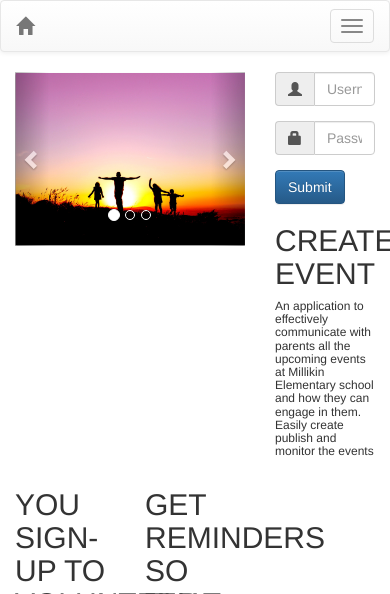
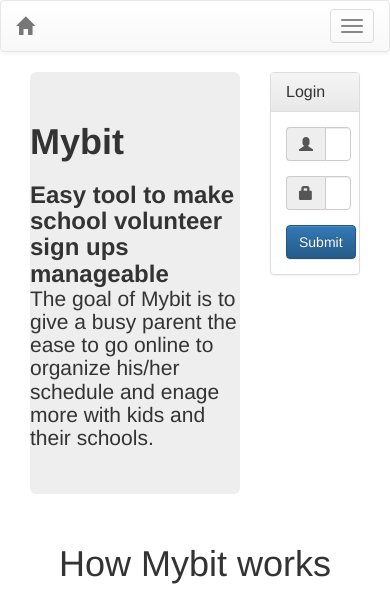
Before and after one commit to shilpa-sirur/My_Sign-ups, a Flask app: page / in a window 390 px wide. Shown: the top 594 px of the page. Run offline with Flask 2, Linux system fonts and the light colour scheme; some libraries are stand-ins or nearby versions.

Commit message:
Implemented jumbotron and panels and cleaned up the Homepage

```diff
--- a/templates/base.html
+++ b/templates/base.html
@@ -1,15 +1,29 @@
 <!doctype html>
 <html>
 <head>
-  <title>My Sign-ups</title>
+  <title>Mybit</title>
   <link rel="stylesheet" href="../static/css/style.css">
   <link rel="stylesheet" href="../static/bootstrap/css/bootstrap.min.css">
   <link rel="stylesheet" href="../static/bootstrap/css/bootstrap-theme.min.css">
   <script src="../static/jquery.min.js"></script>
   <script src="../static/bootstrap/js/bootstrap.min.js"></script>
+
+<style>
+.login {
+  float: right;
+  margin: 0 0 10px 10px
+
+}
+
+.thumbnail {
+    border: 0 none;
+    box-shadow: none;
+}
+</style>
+
 </head>
 
-<body>
+<body data-spy="scroll" data-target="#navbarCollapse">
 <div class="bs-example">
     <nav role="navigation" class="navbar navbar-default">
         <!-- Brand and toggle get grouped for better mobile display -->
@@ -25,12 +39,13 @@
         <!-- Collection of nav links and other content for toggling -->
         <div id="navbarCollapse" class="collapse navbar-collapse">
             <ul class="nav navbar-nav">
-                <li class="active"><a href="#">Home</a></li>
-                <li><a href="#">How it works</a></li>
+                <li class="active"><a href="#"><strong>Mybit</strong></a></li>
+                <li><a href="#hwowrk">How it works</a></li>
+            </ul>
+            <!-- Single button -->
 
-            </ul>
             <ul class="nav navbar-nav">
-                <li><a href="#">Contact</a></li>
+                <li><a href="#contact">Contact</a></li>
             </ul>
                         <ul class="nav navbar-nav navbar-right">
                 <li><a href="http://localhost:5000" ><button type="button" class="btn btn-primary">Login</button></a></li>
--- a/templates/login.html
+++ b/templates/login.html
@@ -1,45 +1,31 @@
 {% extends 'base.html' %}
 {% block content %}
 					<!-- This is a carousel provided by bootstrap-->
+<div class="container-fluid">
+	<div class="col-xs-12">
+		<div class="row">
 		  <div class="col-xs-8">
-					    <div id="myCarousel" class="carousel slide" data-ride="carousel">
-					        <!-- Carousel indicators -->
-					        <ol class="carousel-indicators">
-					            <li data-target="#myCarousel" data-slide-to="0" class="active"></li>
-					            <li data-target="#myCarousel" data-slide-to="1"></li>
-					            <li data-target="#myCarousel" data-slide-to="2"></li>
-					        </ol>
-					        <!-- Wrapper for carousel items -->
-					        <div class="carousel-inner">
-					            <div class="item active">
-					                <img src="../static/img/fam1.png" alt="First Slide">
-					            </div>
-					            <div class="item">
-					                <img src="../static/img/fam2.png" alt="Second Slide">
-					            </div>
-					            <div class="item">
-					                <img src="../static/img/fam3.png" alt="Third Slide">
+
+			<div class="jumbotron loginpagejump">
+					<h1><strong>Mybit<strong></h1><h3> Easy tool to make school volunteer sign ups manageable
+					<p>The goal of Mybit is to give a busy parent the ease to go online to organize his/her schedule and enage more with kids and their schools.</p>
 			</div>
 		  </div>
-					        <!-- Carousel controls -->
-					        <a class="carousel-control left" href="#myCarousel" data-slide="prev">
-					            <span class="glyphicon glyphicon-chevron-left"></span>
-					        </a>
-					        <a class="carousel-control right" href="#myCarousel" data-slide="next">
-					            <span class="glyphicon glyphicon-chevron-right"></span>
-					        </a>
+		  <div class="col-xs-4">
+
+				<div class="panel panel-default">
+				  	<div class="panel-heading">
+				    <h3 class="panel-title">Login </h3>
 				  	</div>
-				   </div>
+				  	<div class="panel-body">
 
-			<!--This is a login form with input fields and glyphicon icons provided by bootstrap-->
-			<div class="col-xs-4" >
 						<form action = "/sign_in" id="login_form" method="POST">
 							<div class="form-group">
 								<div class="input-group">
 									<span class="input-group-addon">
 										<span class="glyphicon glyphicon-user"></span>
 									</span>
-							<input type="text" class="form-control" placeholder="Username" name="email">
+									<input type="text" class="form-control" placeholder="Enter valid email address" name="email">
 								</div>
 							</div>
 								<div class="form-group">
@@ -47,37 +33,75 @@
 										<span class="input-group-addon">
 											<span class="glyphicon glyphicon-lock"></span>
 										</span>
-						<input type="password" class="form-control" placeholder="Password" name="password">
+										<input type="password" class="form-control" placeholder="Choose a Password" name="password">
 									</div>
 								</div>
 							<input type="submit" class="btn btn-primary" value="Submit">
 
 						</form>
 				 	</div>
-<!-- This is the text on the homepage for how it works-->
-<div class="container-fluid">
-    <div class="row">
-        <div class="col-xs-4">
-            <h2>CREATE EVENT</h2>
-            <h6>An application to effectively communicate with parents all the upcoming events at Millikin Elementary school and how they can engage in them. Easily create publish and monitor the events</h6>
-        </div>
-        <div class="col-xs-4">
-            <h2>YOU SIGN-UP TO VOLUNTEER</h2>
-            <h6>Learn different ways to contribute to your kids and schools success. Choose from labs to various events which shape up kids overall growth</h6>
-        </div>
-        <div class="col-xs-4">
-            <h2>GET REMINDERS SO THAT YOU DON'T FORGET TO ENGAGE WITH KIDS</h2>
-            <h6>Engage with kids and school. Spend quality time in enagaging rather than planning to subscribe for one. Various oppurtunities available</h6>
 				</div>
 			</div>
-    <hr>
+
+		</div>
+
+	</div>
+
+	<div class="col-xs-12" align="center">
+		<h1 id="hwowrk" >How Mybit works</H1>
+	</div>
+				<!--This is a login form with input fields and glyphicon icons provided by bootstrap-->
+	<div class="col-xs-12" >
+					<!-- This is the text on the homepage for how it works-->
+
 	<div class="row">
-        <div class="col-xs-12">
-            <footer>
-                <p>&copy; Copyright 2015 Shilpa Sirur Inc</p>
-            </footer>
+	  <div class="col-sm-3 col-md-3">
+		    <div class="thumbnail">
+			    <img src="static/img/Create.png" alt="..." class="img-circle">
+			     <div class="caption">
+			        <h3>Create Event</h3>
+			        <p> A school parent can volunteer as an admin and create, monitor and publish all the upcoming events at a school.</p>
+			    </div>
+		  	</div>
+		</div>
+	  <div class="col-sm-3 col-md-3">
+	    <div class="thumbnail">
+	    <img src="static/img/Register.png" alt="..." class="img-circle">
+	     <div class="caption">
+	        <h3>Register for Events</h3>
+	        <p>It allows other parents to sign up for a volunteer activity at school, keep track of their volunteer activity profile.
+			</p>
 	      </div>
 	    </div>
 	  </div>
 
+	  <div class="col-sm-3 col-md-3">
+	    <div class="thumbnail">
+	    <img src="static/img/Reminder.png" alt="..." class="img-circle">
+	      <div class="caption">
+	        <h3>Get Reminders for Events</h3>
+	        <p>Organize your engagegment with kids school events with ease by getting regular reminders.</p>
+	      </div>
+	    </div>
+	  </div>
+
+	  <div class="col-sm-3 col-md-3">
+	    <div class="thumbnail">
+	    <img src="static/img/sharefeedback.png" alt="..." class="img-circle">
+	      <div class="caption">
+	        <h3>Share feedback</h3>
+	        <p>Share feedback with other parents about an event they volunteered for with a feedback survey.</p>
+	      </div>
+	    </div>
+	  </div>
+
+	</div>
+
+		<!--<h1 id="contact" >How to Reach us</h1> -->
+
+
+
+</div>
+
+
 {% endblock %}
```
Also changed, not shown: templates/admin.html (+12 -12 lines), templates/base1.html (+8 -2 lines), templates/event_details.html (+57 -53 lines), templates/welcome.html (+100 -59 lines). Lines whose indentation alone changed are shown as unchanged.
